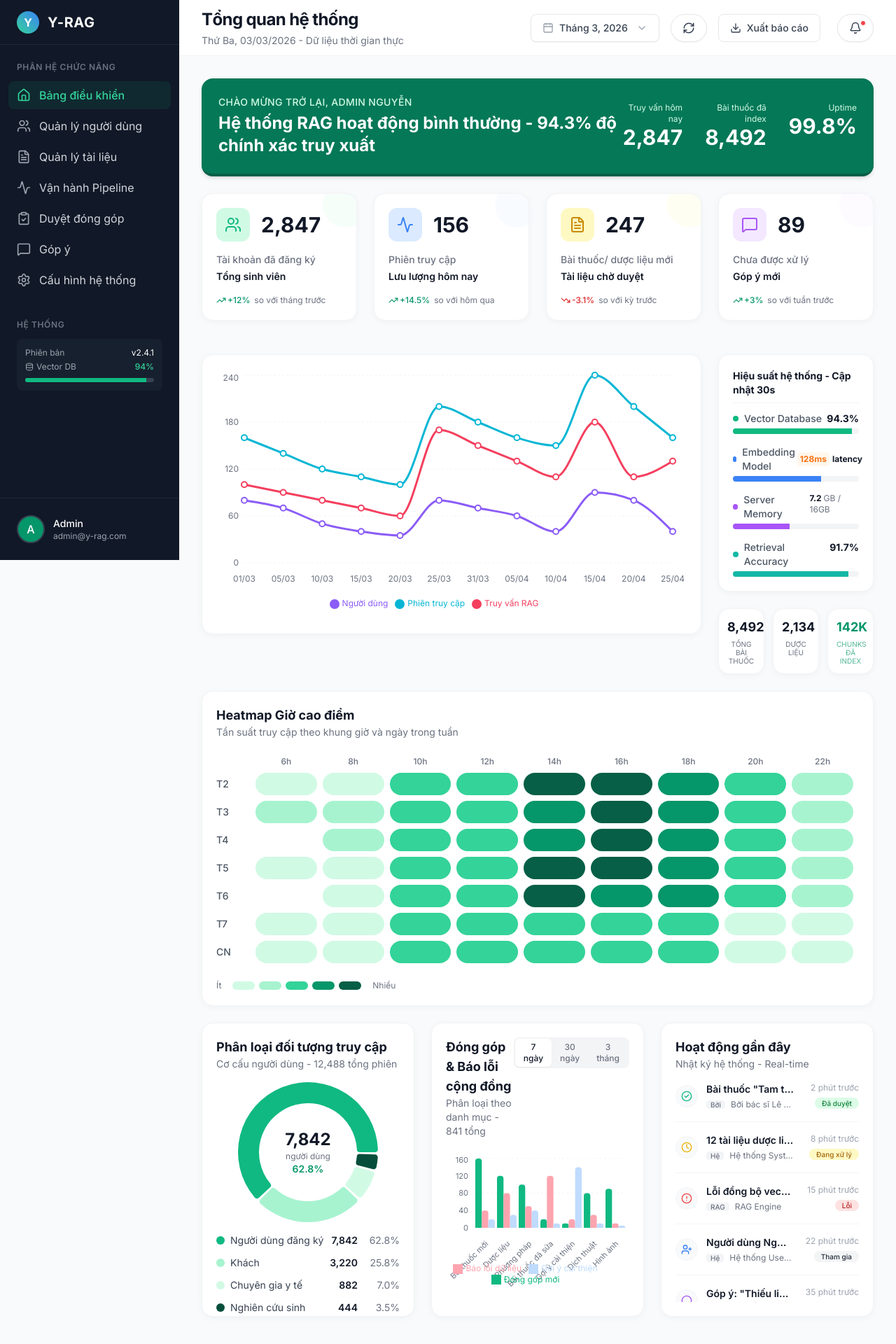
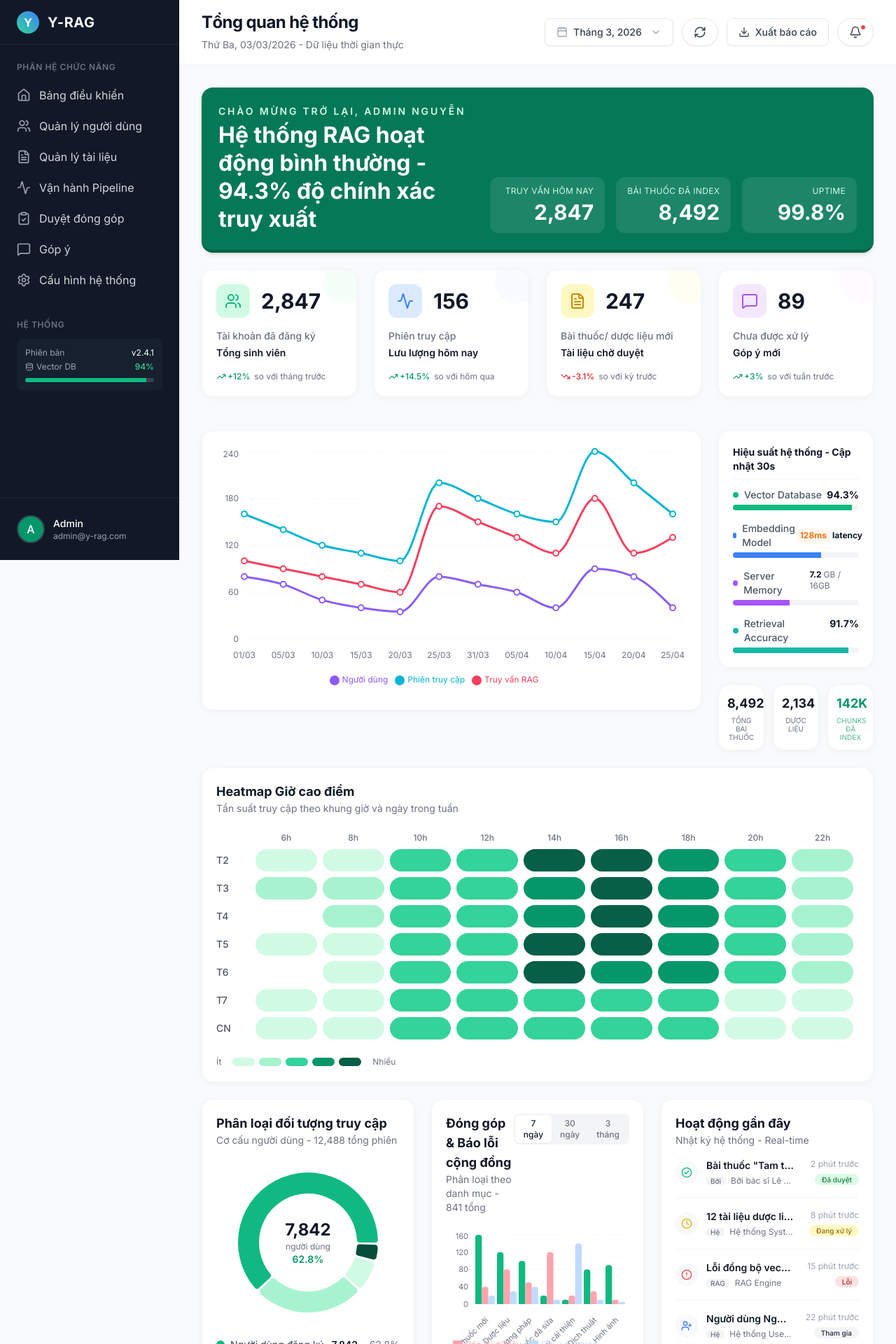
Before and after one commit to Hoang3939/FE_YHCT, a Next.js app: page /admin/dashboard in a window 1280 px wide. Shown: the top 1920 px of the page at 70% size. Built offline with nearby package versions, Linux system fonts and the light colour scheme.

Commit message:
fix(admin): correct header title, sidebar active state and dashboard responsiveness

```diff
--- a/src/app/admin/dashboard/page.tsx
+++ b/src/app/admin/dashboard/page.tsx
@@ -9,25 +9,25 @@ import { Card } from "@/components/ui/Card";
 
 export default function AdminDashboardPage() {
   return (
-    <div className="flex flex-col gap-6 max-w-[1600px] mx-auto">
+    <div className="mx-auto flex max-w-[1600px] min-w-0 flex-col gap-6">
       {/* Welcome Banner */}
-      <div className="bg-emerald-700 rounded-2xl p-6 text-white flex flex-col md:flex-row justify-between items-start md:items-center shadow-md border-b-4 border-emerald-800">
-        <div>
-          <p className="text-emerald-100 text-sm font-medium tracking-wide uppercase mb-1">CHÀO MỪNG TRỞ LẠI, ADMIN NGUYỄN</p>
-          <h2 className="text-2xl font-bold">Hệ thống RAG hoạt động bình thường - 94.3% độ chính xác truy xuất</h2>
+      <div className="flex min-w-0 flex-col gap-5 rounded-2xl border-b-4 border-emerald-800 bg-emerald-700 p-5 text-white shadow-md lg:flex-row lg:items-end lg:justify-between lg:p-6">
+        <div className="min-w-0 flex-1">
+          <p className="mb-1 text-xs font-semibold uppercase tracking-[0.2em] text-emerald-100 md:text-sm">CHÀO MỪNG TRỞ LẠI, ADMIN NGUYỄN</p>
+          <h2 className="max-w-4xl text-2xl font-bold leading-tight md:text-[2rem]">Hệ thống RAG hoạt động bình thường - 94.3% độ chính xác truy xuất</h2>
         </div>
-        <div className="flex gap-8 mt-4 md:mt-0">
-          <div className="text-right">
-             <p className="text-emerald-100 text-xs">Truy vấn hôm nay</p>
-             <p className="text-3xl font-bold">2,847</p>
+        <div className="grid w-full grid-cols-2 gap-4 md:grid-cols-3 lg:w-auto lg:min-w-[420px]">
+          <div className="rounded-xl bg-white/10 px-4 py-3 text-left backdrop-blur-sm lg:text-right">
+             <p className="text-[11px] uppercase tracking-wide text-emerald-100 md:text-xs">Truy vấn hôm nay</p>
+             <p className="mt-1 text-2xl font-bold md:text-3xl">2,847</p>
           </div>
-          <div className="text-right hidden sm:block">
-             <p className="text-emerald-100 text-xs">Bài thuốc đã index</p>
-             <p className="text-3xl font-bold">8,492</p>
+          <div className="rounded-xl bg-white/10 px-4 py-3 text-left backdrop-blur-sm lg:text-right">
+             <p className="text-[11px] uppercase tracking-wide text-emerald-100 md:text-xs">Bài thuốc đã index</p>
+             <p className="mt-1 text-2xl font-bold md:text-3xl">8,492</p>
           </div>
-          <div className="text-right hidden lg:block">
-             <p className="text-emerald-100 text-xs">Uptime</p>
-             <p className="text-3xl font-bold">99.8%</p>
+          <div className="col-span-2 rounded-xl bg-white/10 px-4 py-3 text-left backdrop-blur-sm md:col-span-1 lg:text-right">
+             <p className="text-[11px] uppercase tracking-wide text-emerald-100 md:text-xs">Uptime</p>
+             <p className="mt-1 text-2xl font-bold md:text-3xl">99.8%</p>
           </div>
         </div>
       </div>
--- a/src/components/layout/AdminHeader.tsx
+++ b/src/components/layout/AdminHeader.tsx
@@ -1,4 +1,7 @@
+"use client";
+
 import React from "react";
+import { useSelectedLayoutSegment } from "next/navigation";
 import { Button } from "@/components/ui/Button";
 import { Bell, Download, RefreshCw, Calendar as CalendarIcon, ChevronDown } from "lucide-react";
 
@@ -7,25 +10,60 @@ import { Bell, Download, RefreshCw, Calendar as CalendarIcon, ChevronDown } from
  * Header topbar hiển thị tiêu đề, ngày tháng hiện tại, nút xuất báo cáo và thông báo
  */
 export const AdminHeader = () => {
-  // Mock current date format like wireframe: "Thứ Ba, 03/03/2026 - Dữ liệu thời gian thực"
-  const formattedDate = "Thứ Ba, 03/03/2026 - Dữ liệu thời gian thực";
+  const activeSegment = useSelectedLayoutSegment();
+
+  const pageMeta: Record<string, { title: string; subtitle: string }> = {
+    dashboard: {
+      title: "Tổng quan hệ thống",
+      subtitle: "Thứ Ba, 03/03/2026 - Dữ liệu thời gian thực",
+    },
+    users: {
+      title: "Quản lý người dùng",
+      subtitle: "Theo dõi tài khoản, trạng thái hoạt động và phân quyền người dùng",
+    },
+    documents: {
+      title: "Quản lý tài liệu",
+      subtitle: "Quản lý tài nguyên tri thức, tệp tải lên và trạng thái xử lý dữ liệu",
+    },
+    pipeline: {
+      title: "Vận hành Pipeline",
+      subtitle: "Giám sát tiến trình xử lý, hàng đợi tác vụ và hiệu suất hệ thống",
+    },
+    contributions: {
+      title: "Duyệt đóng góp",
+      subtitle: "Xét duyệt nội dung cộng đồng gửi lên và phản hồi cho người đóng góp",
+    },
+    feedbacks: {
+      title: "Góp ý",
+      subtitle: "Theo dõi phản hồi hệ thống, ý kiến người dùng và các đề xuất cải tiến",
+    },
+    settings: {
+      title: "Cấu hình hệ thống",
+      subtitle: "Quản lý thông số vận hành, quyền hạn và thiết lập nền tảng",
+    },
+  };
+
+  const currentPage = activeSegment ? pageMeta[activeSegment] : pageMeta.dashboard;
+  const title = currentPage?.title ?? pageMeta.dashboard.title;
+  const subtitle = currentPage?.subtitle ?? pageMeta.dashboard.subtitle;
 
   return (
-    <header className="h-20 bg-white border-b border-gray-100 flex items-center justify-between px-8 sticky top-0 z-10 w-full">
+    <header className="sticky top-0 z-10 w-full border-b border-gray-100 bg-white px-4 py-4 lg:px-8">
+      <div className="flex flex-col gap-4 xl:flex-row xl:items-center xl:justify-between">
         {/* Title & Date */}
-      <div>
-        <h1 className="text-2xl font-bold text-gray-900 tracking-tight">Tổng quan hệ thống</h1>
-        <p className="text-sm text-gray-500 mt-1">{formattedDate}</p>
+        <div className="min-w-0">
+          <h1 className="text-xl font-bold tracking-tight text-gray-900 lg:text-2xl">{title}</h1>
+          <p className="mt-1 max-w-[28rem] text-sm leading-6 text-gray-500 lg:max-w-none">{subtitle}</p>
         </div>
 
         {/* Actions */}
-      <div className="flex items-center gap-4">
+        <div className="flex flex-wrap items-center gap-3 xl:justify-end">
           {/* Month Dropdown Selector */}
           <div className="relative">
-          <button className="flex items-center gap-2 bg-white border border-gray-200 text-gray-700 h-10 px-4 rounded-lg text-sm font-medium hover:bg-gray-50 transition-colors shadow-sm">
+            <button className="flex h-10 items-center gap-2 rounded-lg border border-gray-200 bg-white px-3 text-sm font-medium text-gray-700 shadow-sm transition-colors hover:bg-gray-50 lg:px-4">
               <CalendarIcon size={16} className="text-gray-400" />
-            Tháng 3, 2026
-            <ChevronDown size={16} className="text-gray-400 ml-1" />
+              <span className="whitespace-nowrap">Tháng 3, 2026</span>
+              <ChevronDown size={16} className="ml-1 text-gray-400" />
             </button>
           </div>
 
@@ -35,17 +73,18 @@ export const AdminHeader = () => {
           </Button>
 
           {/* Export Button */}
-        <Button variant="outline" className="gap-2">
+          <Button variant="outline" className="gap-2 px-3 text-sm lg:px-4">
             <Download size={16} />
-          Xuất báo cáo
+            <span className="whitespace-nowrap">Xuất báo cáo</span>
           </Button>
 
           {/* Notifications */}
-        <div className="relative ml-2">
+          <div className="relative">
             <Button variant="icon" className="relative">
               <Bell size={18} />
-            <span className="absolute top-2 right-2.5 w-2 h-2 bg-red-500 rounded-full border border-white"></span>
+              <span className="absolute right-2.5 top-2 h-2 w-2 rounded-full border border-white bg-red-500"></span>
             </Button>
+          </div>
         </div>
       </div>
     </header>
--- a/src/components/layout/AdminSidebar.tsx
+++ b/src/components/layout/AdminSidebar.tsx
@@ -1,8 +1,7 @@
 "use client";
 
-import React from "react";
 import Link from "next/link";
-import { usePathname } from "next/navigation";
+import { useSelectedLayoutSegment } from "next/navigation";
 import {
   Home,
   Users,
@@ -11,13 +10,14 @@ import {
   MessageSquare,
   Settings,
   Database,
-  ClipboardCheck
+  ClipboardCheck,
+  type LucideIcon,
 } from "lucide-react";
 import { useRole, type AdminRole } from "@/hooks/useRole";
 
 interface MenuItem {
   name: string;
-  icon: React.ComponentType<{ size?: number; className?: string }>;
+  icon: LucideIcon;
   href: string;
   /** Which roles can see this item. undefined = all roles */
   roles?: AdminRole[];
@@ -29,7 +29,7 @@ interface MenuItem {
  * Role-aware: admin thấy tất cả, expert chỉ thấy contributions.
  */
 export const AdminSidebar = () => {
-  const pathname = usePathname();
+  const activeSegment = useSelectedLayoutSegment();
   const role = useRole();
 
   const menuItems: MenuItem[] = [
@@ -45,6 +45,11 @@ export const AdminSidebar = () => {
   const visibleItems = menuItems.filter(
     (item) => !item.roles || item.roles.includes(role),
   );
+
+  const isItemActive = (href: string) => {
+    const hrefSegment = href.split("/").filter(Boolean)[1] ?? null;
+    return activeSegment === hrefSegment;
+  };
 
   return (
     <aside className="w-64 h-screen bg-[#111827] text-gray-300 flex flex-col fixed left-0 top-0 z-20">
@@ -64,7 +69,7 @@ export const AdminSidebar = () => {
           Phân hệ chức năng
         </p>
         {visibleItems.map((item) => {
-          const isActive = pathname === item.href || pathname.startsWith(item.href + "/");
+          const isActive = isItemActive(item.href);
           return (
             <Link
               key={item.name}
@@ -95,8 +100,8 @@ export const AdminSidebar = () => {
                 <span className="text-gray-400 flex items-center gap-1"><Database size={12}/> Vector DB</span>
                 <span className="text-emerald-400 font-medium">94%</span>
              </div>
-             <div className="w-full bg-gray-700 h-1.5 rounded-full overflow-hidden">
-                <div className="bg-emerald-500 h-full" style={{ width: '94%' }}></div>
+             <div className="h-1.5 w-full overflow-hidden rounded-full bg-gray-700">
+                <div className="h-full w-[94%] bg-emerald-500"></div>
              </div>
           </div>
         </div>
--- a/src/features/dashboard/UserPieChart.tsx
+++ b/src/features/dashboard/UserPieChart.tsx
@@ -1,16 +1,52 @@
 "use client";
 
-import React from "react";
 import { Card } from "@/components/ui/Card";
 import { PieChart, Pie, Cell, ResponsiveContainer, Tooltip } from "recharts";
 import { formatNumber } from "@/lib/utils";
 
 const data = [
-  { name: "Người dùng đăng ký", value: 7842, color: "#10b981", percent: "62.8%" }, // emerald-500
-  { name: "Khách", value: 3220, color: "#a7f3d0", percent: "25.8%" }, // emerald-200
-  { name: "Chuyên gia y tế", value: 882, color: "#d1fae5", percent: "7.0%" }, // emerald-100
-  { name: "Nghiên cứu sinh", value: 444, color: "#064e3b", percent: "3.5%" }, // emerald-900
+  {
+    name: "Người dùng đăng ký",
+    value: 7842,
+    color: "#10b981",
+    dotClassName: "bg-emerald-500",
+    percent: "62.8%",
+  },
+  {
+    name: "Khách",
+    value: 3220,
+    color: "#a7f3d0",
+    dotClassName: "bg-emerald-200",
+    percent: "25.8%",
+  },
+  {
+    name: "Chuyên gia y tế",
+    value: 882,
+    color: "#d1fae5",
+    dotClassName: "bg-emerald-100",
+    percent: "7.0%",
+  },
+  {
+    name: "Nghiên cứu sinh",
+    value: 444,
+    color: "#064e3b",
+    dotClassName: "bg-emerald-950",
+    percent: "3.5%",
+  },
 ];
+
+const ChartTooltipContent = ({ active, payload }: { active?: boolean; payload?: Array<{ value: number }> }) => {
+  if (!active || !payload?.length) {
+    return null;
+  }
+
+  return (
+    <div className="rounded-lg border border-gray-200 bg-white px-3 py-2 shadow-lg">
+      <p className="text-sm font-medium text-gray-900">{payload[0].value} người dùng</p>
+      <p className="text-xs text-gray-500">Số lượng</p>
+    </div>
+  );
+};
 
 /**
  * UserPieChart Component
@@ -19,14 +55,14 @@ const data = [
 export const UserPieChart = () => {
 
   return (
-    <Card className="flex flex-col h-[420px]">
+    <Card className="flex min-w-0 flex-col h-[420px]">
       <div>
         <h3 className="text-lg font-bold text-gray-900">Phân loại đối tượng truy cập</h3>
         <p className="text-sm text-gray-500">Cơ cấu người dùng - 12,488 tổng phiên</p>
       </div>
 
-      <div className="flex-1 relative w-full flex items-center justify-center mt-4 min-h-[200px]">
-        <ResponsiveContainer width="100%" height="100%" minWidth={1} minHeight={1}>
+      <div className="relative mt-4 h-[240px] w-full min-w-0">
+        <ResponsiveContainer width="100%" height={240} minWidth={1} minHeight={1}>
           <PieChart>
             <Pie
               data={data}
@@ -43,10 +79,7 @@ export const UserPieChart = () => {
                 <Cell key={`cell-${index}`} fill={entry.color} />
               ))}
             </Pie>
-            <Tooltip
-              formatter={(value) => [`${value} người dùng`, "Số lượng"] as [string, string]}
-              contentStyle={{ borderRadius: '8px', border: 'none', boxShadow: '0 4px 6px -1px rgb(0 0 0 / 0.1)' }}
-            />
+            <Tooltip content={<ChartTooltipContent />} />
           </PieChart>
         </ResponsiveContainer>
 
@@ -62,10 +95,7 @@ export const UserPieChart = () => {
         {data.map((item, index) => (
           <div key={index} className="flex items-center justify-between text-sm">
             <div className="flex items-center gap-2">
-              <span
-                className="w-3 h-3 rounded-full"
-                style={{ backgroundColor: item.color }}
-              />
+              <span className={`h-3 w-3 rounded-full ${item.dotClassName}`} />
               <span className="text-gray-700">{item.name}</span>
             </div>
             <div className="flex items-center gap-3">
```
Lines whose indentation alone changed are shown as unchanged.
